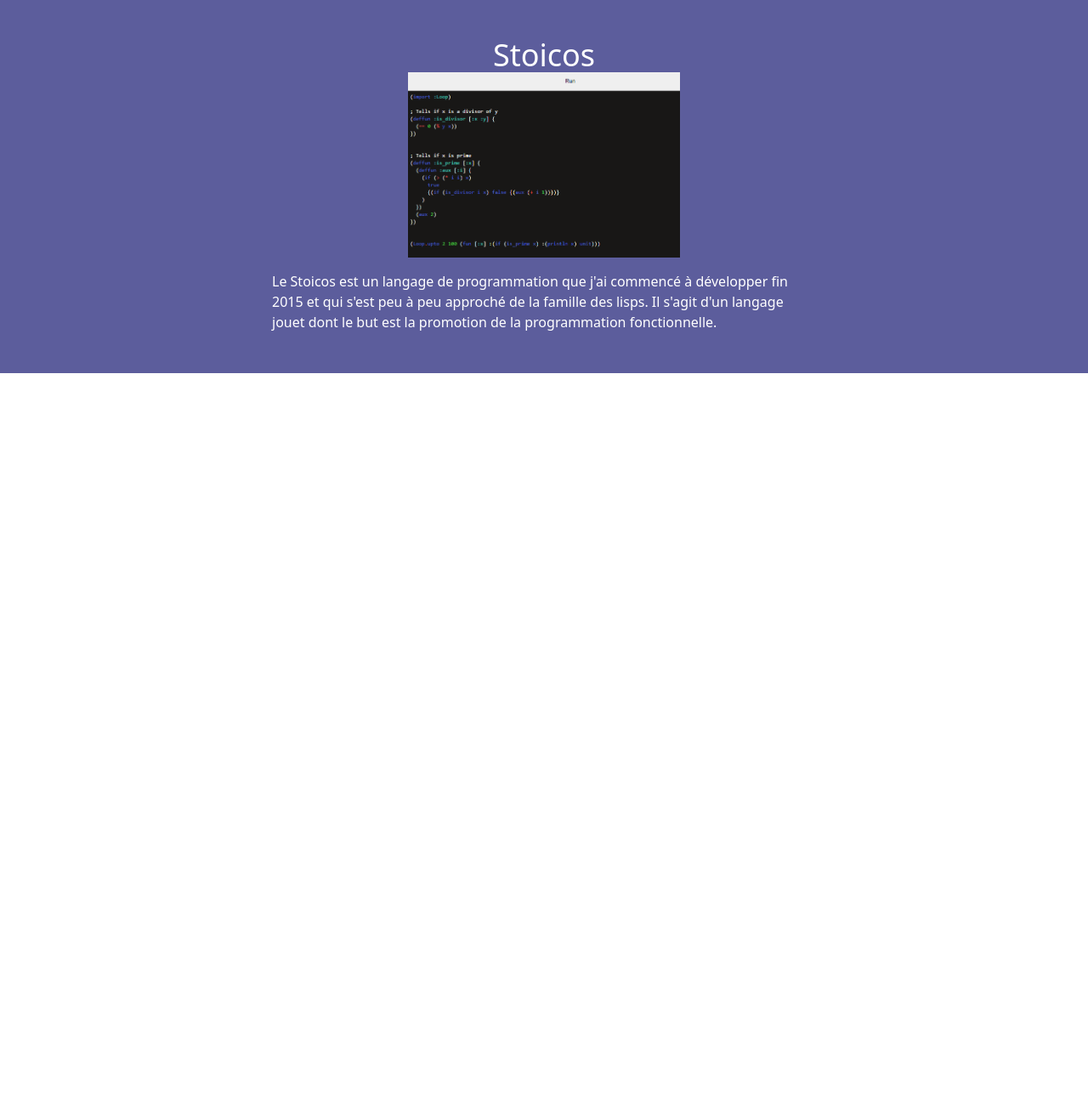
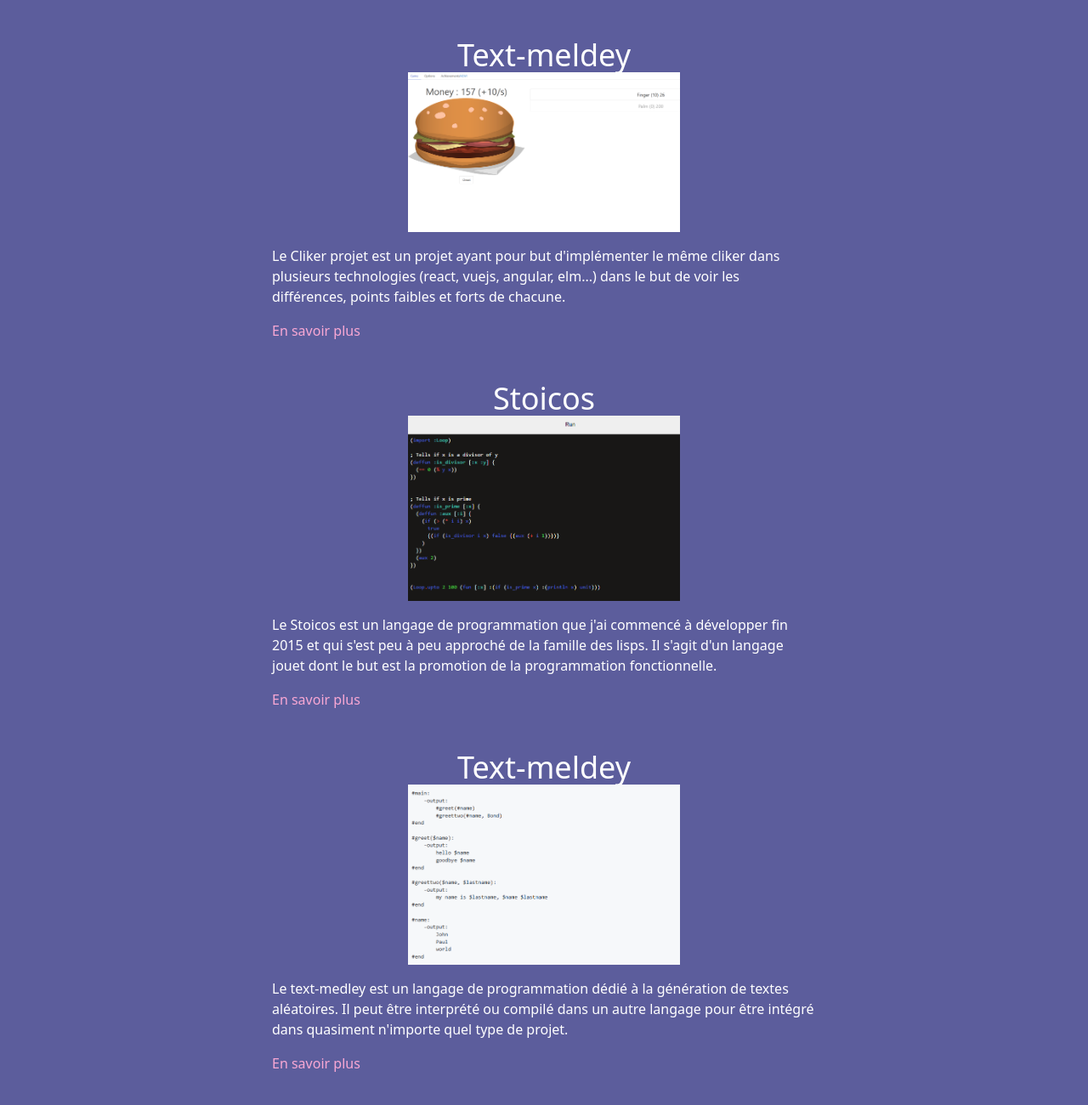
Before and after one commit to HellperKK/HellperKK.github.io, a Gatsby site: page /projects in a window 1280 px wide. Shown: the part 752-2052 px from the top of the page at 85% size. Before the commit the page ends 1191 px from the top, so only its background shows below. Built offline with nearby package versions, Linux system fonts and the light colour scheme; Gatsby itself is replaced by a stand-in of ours.

Commit message:
ajout de projets

```diff
--- /dev/null
+++ b/src/components/projects/clikerProject.tsx
@@ -0,0 +1,19 @@
+import { StaticImage } from "gatsby-plugin-image"
+import React from "react"
+
+export default function ClikerProject() {
+    return (<div>
+        <div className='text-center'>
+            <h2>Text-meldey</h2>
+            <StaticImage className='w-6/12 text-center'
+                alt="Le projet"
+                src="../../images/cliker-project.png"
+            />
+        </div>
+        <p>
+            Le Cliker projet est un projet ayant pour but d'implémenter le même cliker dans plusieurs technologies (react,
+            vuejs, angular, elm...) dans le but de voir les différences, points faibles et forts de chacune.
+        </p>
+        <p><a href="https://github.com/HellperKK/clicker-project">En savoir plus</a></p>
+    </div>)
+}
--- a/src/components/projects/herobook.tsx
+++ b/src/components/projects/herobook.tsx
@@ -6,9 +6,9 @@ export default function Herobook() {
         <div className='text-center'>
             <h2>Herobook</h2>
             <StaticImage className='w-6/12 text-center'
-                    alt="Editeur herobook"
-                    src="../../images/Herobook.jpg"
-                />
+                alt="Editeur herobook"
+                src="../../images/Herobook.jpg"
+            />
         </div>
         <p>
             Herobook est un moteur de jeu textuel permettant de réaliser des histoires à embranchement
--- a/src/components/projects/stoicos.tsx
+++ b/src/components/projects/stoicos.tsx
@@ -6,13 +6,14 @@ export default function Stoicos() {
         <div className='text-center'>
             <h2>Stoicos</h2>
             <StaticImage className='w-6/12 text-center'
-                    alt="Editeur herobook"
-                    src="../../images/Stoicos.png"
-                />
+                alt="Editeur herobook"
+                src="../../images/Stoicos.png"
+            />
         </div>
         <p>
             Le Stoicos est un langage de programmation que j'ai commencé à développer fin 2015 et qui s'est peu à peu approché
             de la famille des lisps. Il s'agit d'un langage jouet dont le but est la promotion de la programmation fonctionnelle.
         </p>
+        <p><a href="https://github.com/HellperKK/stoicos-lang">En savoir plus</a></p>
     </div>)
 }
--- /dev/null
+++ b/src/components/projects/textMedley.tsx
@@ -0,0 +1,19 @@
+import { StaticImage } from "gatsby-plugin-image"
+import React from "react"
+
+export default function TextMedley() {
+    return (<div>
+        <div className='text-center'>
+            <h2>Text-meldey</h2>
+            <StaticImage className='w-6/12 text-center'
+                alt="Code text-medley"
+                src="../../images/text-medley.png"
+            />
+        </div>
+        <p>
+            Le text-medley est un langage de programmation dédié à la génération de textes aléatoires. Il peut être
+            interprété ou compilé dans un autre langage pour être intégré dans quasiment n'importe quel type de projet.
+        </p>
+        <p><a href="https://github.com/HellperKK/text-medley">En savoir plus</a></p>
+    </div>)
+}
--- a/src/pages/projects/index.tsx
+++ b/src/pages/projects/index.tsx
@@ -5,9 +5,11 @@ import Seo from '../../components/seo'
 import Screen from '../../components/screen'
 import Herobook from '../../components/projects/herobook'
 import Stoicos from '../../components/projects/stoicos'
+import TextMedley from '../../components/projects/textMedley'
+import ClikerProject from '../../components/projects/clikerProject'
 
 const Projects = () => {
-  const projects = [<Herobook />, <Stoicos />]
+  const projects = [<Herobook />, <ClikerProject />, <Stoicos />, <TextMedley />]
 
   return (
     <Layout pageTitle="Mes projets">
```
Also changed, not shown: src/images/cliker-project.png (added), src/images/text-medley.png (added).
